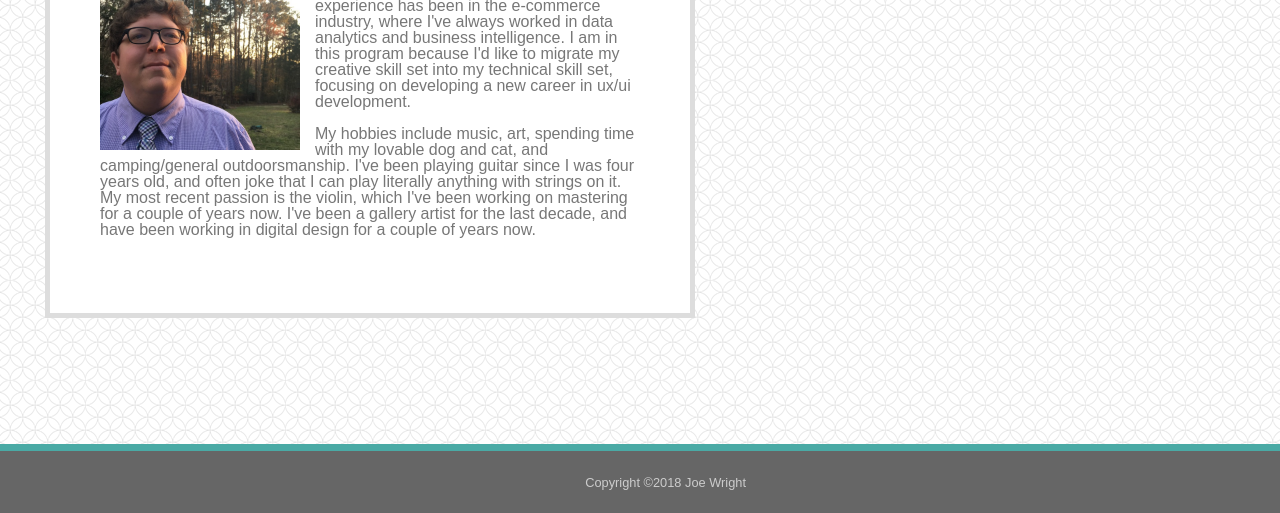
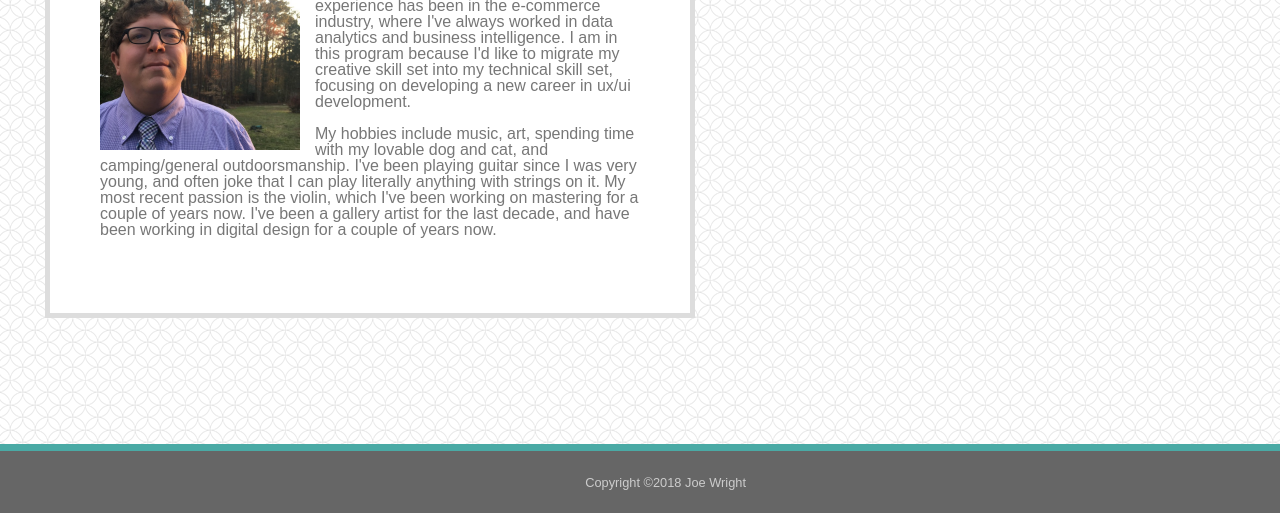
Before and after one commit to JoeWrightNC/Basic-Portfolio, a plain HTML site: page index.html in a window 1280 px wide. Shown: the part 285-798 px from the top of the page. Drawn offline with Linux system fonts and the light colour scheme.

Commit message:
changing some text in index

```diff
--- a/assets/css/style.css
+++ b/assets/css/style.css
@@ -158,7 +158,6 @@ a {
 
 /* Starting Portfolio CSS */
 
-
 .port-wrapper {
     position: relative;
 }
@@ -254,8 +253,6 @@ a {
     background-color: #4aaaa5;
 }
 
-
-
 /* begin contact css */
 
 input[type=text], select, textarea {
--- a/index.html
+++ b/index.html
@@ -37,7 +37,7 @@
                 <br>
                 <p>
                     My hobbies include music, art, spending time with my lovable dog and cat, and camping/general outdoorsmanship.
-                    I've been playing guitar since I was four years old, and often joke that I can play literally anything with strings on it.
+                    I've been playing guitar since I was very young, and often joke that I can play literally anything with strings on it.
                     My most recent passion is the violin, which I've been working on mastering for a couple of years now.
                     I've been a gallery artist for the last decade, and have been working in digital design for a couple of years now.
                 </p>
```
